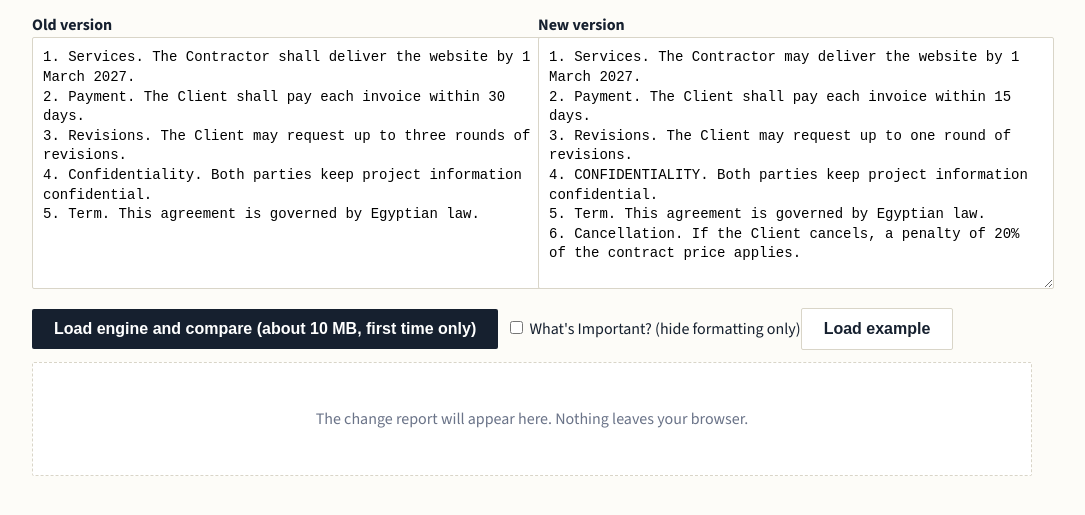
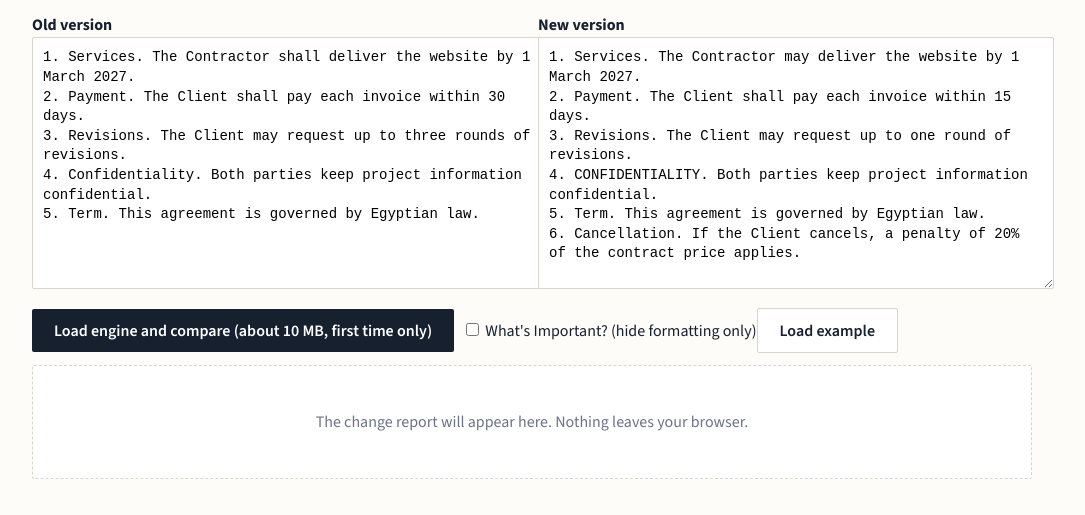
Before and after one commit to mohamed-elshamy-ai/changelens, a plain HTML site: page docs/demo.html in a window 1280 px wide. Shown: the part 141-656 px from the top of the page, without its empty margins (108-1193 px from the left). Drawn offline with nearby package versions, Linux system fonts and the light colour scheme.

Commit message:
Demo: button font inherits

```diff
--- a/docs/demo.html
+++ b/docs/demo.html
@@ -7,7 +7,7 @@ body{margin:0;font:16px/1.5 'Source Sans 3',system-ui,sans-serif;background:#fdf
 h1{font-family:'Newsreader',Georgia,serif;margin:.2em 0}
 .cols{display:grid;grid-template-columns:1fr 1fr;gap:12px}@media(max-width:700px){.cols{grid-template-columns:1fr}}
 textarea{width:100%;height:230px;font:14px/1.4 ui-monospace,monospace;padding:10px;border:1px solid #d9d5c8;border-radius:2px;background:#fff}
-button{background:#16202f;color:#fff;border:0;border-radius:2px;padding:11px 22px;font-size:1rem;font-weight:600;margin:12px 8px 12px 0;cursor:pointer}
+button{font-family:inherit;background:#16202f;color:#fff;border:0;border-radius:2px;padding:11px 22px;font-size:1rem;font-weight:600;margin:12px 8px 12px 0;cursor:pointer}
 button.alt{background:#fff;color:#16202f;border:1px solid #d9d5c8}
 #status{display:none;margin:10px 0;padding:12px 16px;border-radius:2px;border:1px solid #e3e0d6;background:#fff;color:#40485c;border-left:5px solid #16202f}
 #status.show{display:flex;align-items:center;gap:10px}
```
